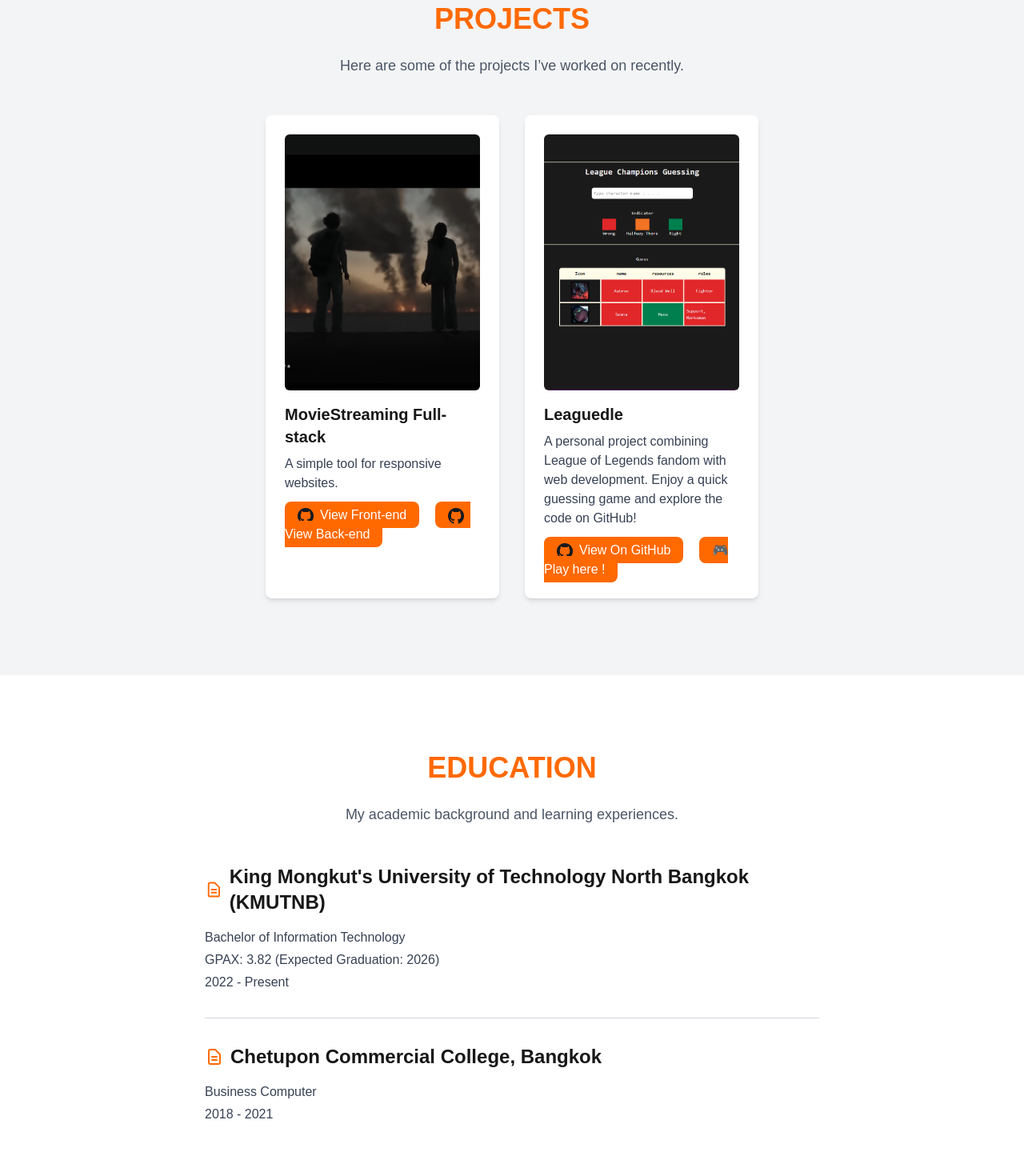
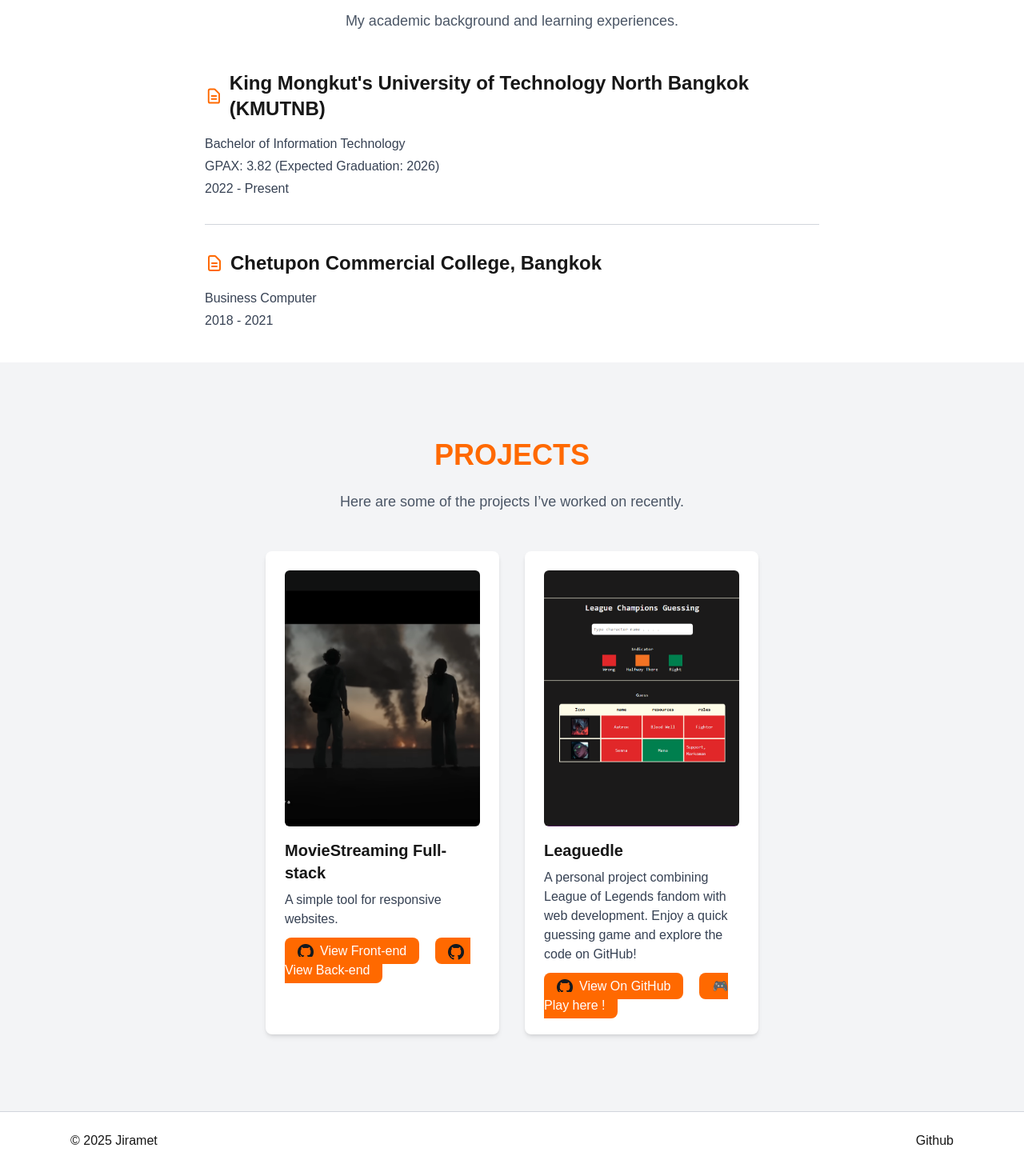
Before and after one commit to Sencoool/my-website-profile, a Next.js app: page / in a window 1280 px wide. Shown: the part 720-2190 px from the top of the page at 80% size. Built offline with nearby package versions, Linux system fonts and the light colour scheme.

Commit message:
Adding footer

```diff
--- /dev/null
+++ b/src/app/components/footer.jsx
@@ -0,0 +1,15 @@
+export default function footer(){
+    return(
+        <footer className="w-full bg-white border-t border-gray-300">
+            <div className="flex items-center justify-between p-6 max-w-6xl mx-auto">
+                <p>© 2025 Jiramet</p>
+                <div className="flex items-center">
+                <a href="https://github.com/Sencoool" className="relative cursor-pointer group">
+                Github
+                <span className="absolute bottom-0 left-0 w-0 h-1 bg-orange-400 transition-all duration-300 group-hover:w-full"></span>
+            </a>
+                </div>
+            </div>
+        </footer>
+    )
+}
--- a/src/app/layout.jsx
+++ b/src/app/layout.jsx
@@ -1,6 +1,7 @@
 import { Geist, Geist_Mono } from "next/font/google";
 import "./globals.css";
 import Navbar from "./components/navbar";
+import Footer from "./components/footer";
 
 const geistSans = Geist({
   variable: "--font-geist-sans",
@@ -25,6 +26,7 @@ export default function RootLayout({ children }) {
       >
         <Navbar />
         {children}
+        <Footer />
       </body>
     </html>
   );
--- a/src/app/page.jsx
+++ b/src/app/page.jsx
@@ -38,7 +38,40 @@ export default function Home() {
       </div>
 
       <div className="w-full max-w-5xl my-20 border-t border-gray-300"></div>
-      {/* Technology Stacks Section */}
+
+      {/* Education Section */}
+      <div id="education" className="flex flex-col items-center w-full py-10 px-6">
+        <p className="font-bold text-4xl text-orange-500 mb-4">EDUCATION</p>
+        <p className="text-gray-600 mt-2 max-w-3xl text-center text-lg mb-12">
+          My academic background and learning experiences.
+        </p>
+
+        {/* Education Details */}
+        <div className="w-full max-w-3xl">
+          <div className="mb-8 pb-8 border-b border-gray-300"> {/* เพิ่มเส้นแบ่ง */}
+            <div className="flex items-center mb-4">
+              <svg xmlns="http://www.w3.org/2000/svg" className="h-6 w-6 mr-2 text-orange-500" fill="none" viewBox="0 0 24 24" stroke="currentColor">
+                <path strokeLinecap="round" strokeLinejoin="round" strokeWidth={2} d="M9 12h6m-6 4h6m2 5H7a2 2 0 01-2-2V5a2 2 0 012-2h5.586a1 1 0 01.707.293l5.414 5.414a1 1 0 01.293.707V19a2 2 0 01-2 2z" />
+              </svg>
+              <h3 className="text-2xl font-semibold">King Mongkut's University of Technology North Bangkok (KMUTNB)</h3>
+            </div>
+            <p className="text-gray-700 mb-1">Bachelor of Information Technology</p>
+            <p className="text-gray-700 mb-1">GPAX: 3.82 (Expected Graduation: 2026)</p>
+            <p className="text-gray-700">2022 - Present</p>
+          </div>
+
+          <div>
+            <div className="flex items-center mb-4">
+              <svg xmlns="http://www.w3.org/2000/svg" className="h-6 w-6 mr-2 text-orange-500" fill="none" viewBox="0 0 24 24" stroke="currentColor">
+                <path strokeLinecap="round" strokeLinejoin="round" strokeWidth={2} d="M9 12h6m-6 4h6m2 5H7a2 2 0 01-2-2V5a2 2 0 012-2h5.586a1 1 0 01.707.293l5.414 5.414a1 1 0 01.293.707V19a2 2 0 01-2 2z" />
+              </svg>
+              <h3 className="text-2xl font-semibold">Chetupon Commercial College, Bangkok</h3>
+            </div>
+            <p className="text-gray-700 mb-1">Business Computer</p>
+            <p className="text-gray-700">2018 - 2021</p>
+          </div>
+        </div>
+      </div>
 
       {/* Projects Section */}
       <div id='projects' className="flex flex-col items-center w-full bg-gray-100 py-24 px-6">
@@ -77,40 +110,6 @@ export default function Home() {
           </div>
         </div>
       </div>
-
-      {/* Education Section */}
-      <div id="education" className="flex flex-col items-center w-full py-24 px-6">
-        <p className="font-bold text-4xl text-orange-500 mb-4">EDUCATION</p>
-        <p className="text-gray-600 mt-2 max-w-3xl text-center text-lg mb-12">
-          My academic background and learning experiences.
-        </p>
-
-        {/* Education Details */}
-        <div className="w-full max-w-3xl">
-          <div className="mb-8 pb-8 border-b border-gray-300"> {/* เพิ่มเส้นแบ่ง */}
-            <div className="flex items-center mb-4">
-              <svg xmlns="http://www.w3.org/2000/svg" className="h-6 w-6 mr-2 text-orange-500" fill="none" viewBox="0 0 24 24" stroke="currentColor">
-                <path strokeLinecap="round" strokeLinejoin="round" strokeWidth={2} d="M9 12h6m-6 4h6m2 5H7a2 2 0 01-2-2V5a2 2 0 012-2h5.586a1 1 0 01.707.293l5.414 5.414a1 1 0 01.293.707V19a2 2 0 01-2 2z" />
-              </svg>
-              <h3 className="text-2xl font-semibold">King Mongkut's University of Technology North Bangkok (KMUTNB)</h3>
-            </div>
-            <p className="text-gray-700 mb-1">Bachelor of Information Technology</p>
-            <p className="text-gray-700 mb-1">GPAX: 3.82 (Expected Graduation: 2026)</p>
-            <p className="text-gray-700">2022 - Present</p>
-          </div>
-
-          <div>
-            <div className="flex items-center mb-4">
-              <svg xmlns="http://www.w3.org/2000/svg" className="h-6 w-6 mr-2 text-orange-500" fill="none" viewBox="0 0 24 24" stroke="currentColor">
-                <path strokeLinecap="round" strokeLinejoin="round" strokeWidth={2} d="M9 12h6m-6 4h6m2 5H7a2 2 0 01-2-2V5a2 2 0 012-2h5.586a1 1 0 01.707.293l5.414 5.414a1 1 0 01.293.707V19a2 2 0 01-2 2z" />
-              </svg>
-              <h3 className="text-2xl font-semibold">Chetupon Commercial College, Bangkok</h3>
-            </div>
-            <p className="text-gray-700 mb-1">Business Computer</p>
-            <p className="text-gray-700">2018 - 2021</p>
-          </div>
-        </div>
-      </div>
     </main>
   );
 }
```
